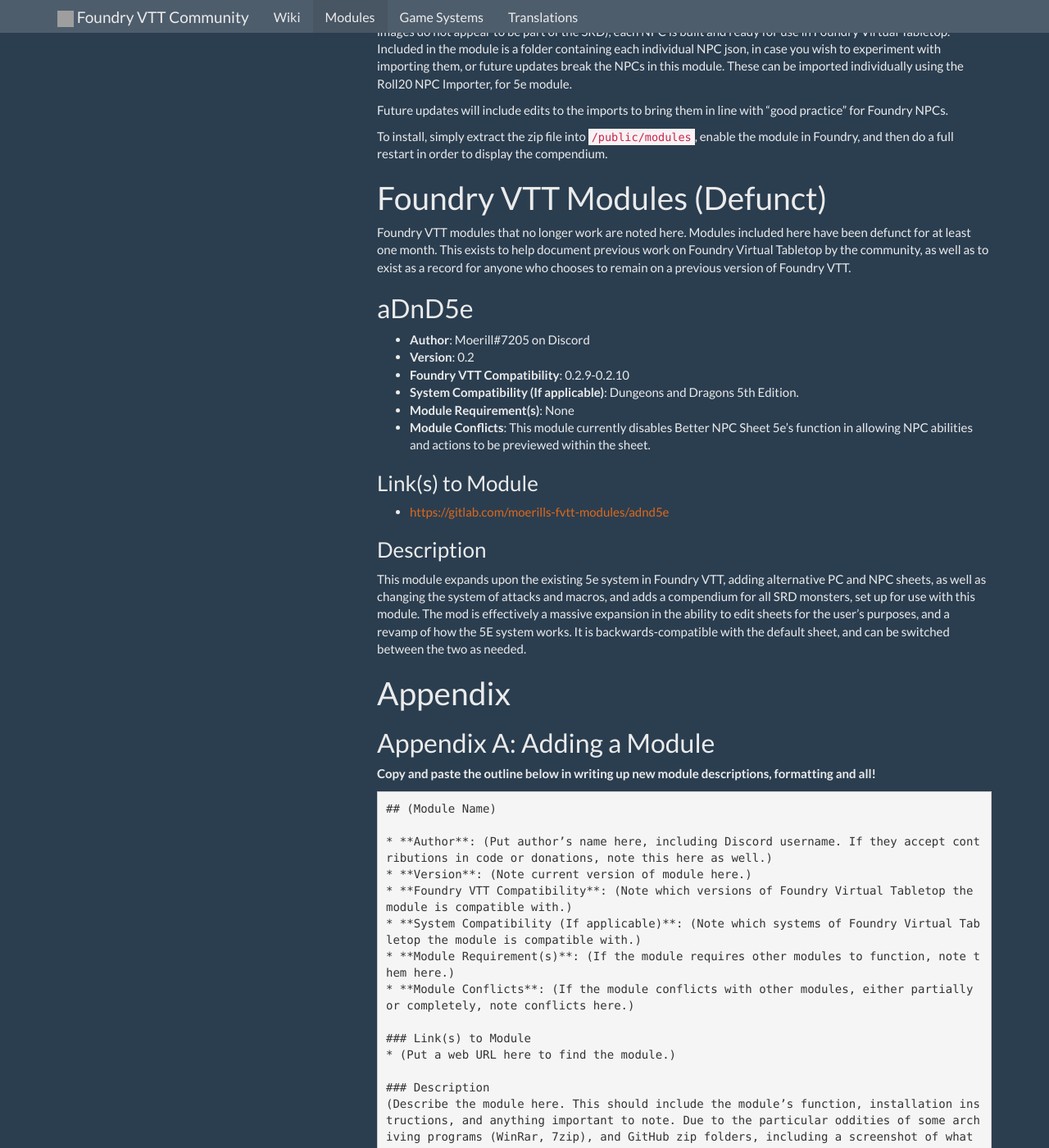
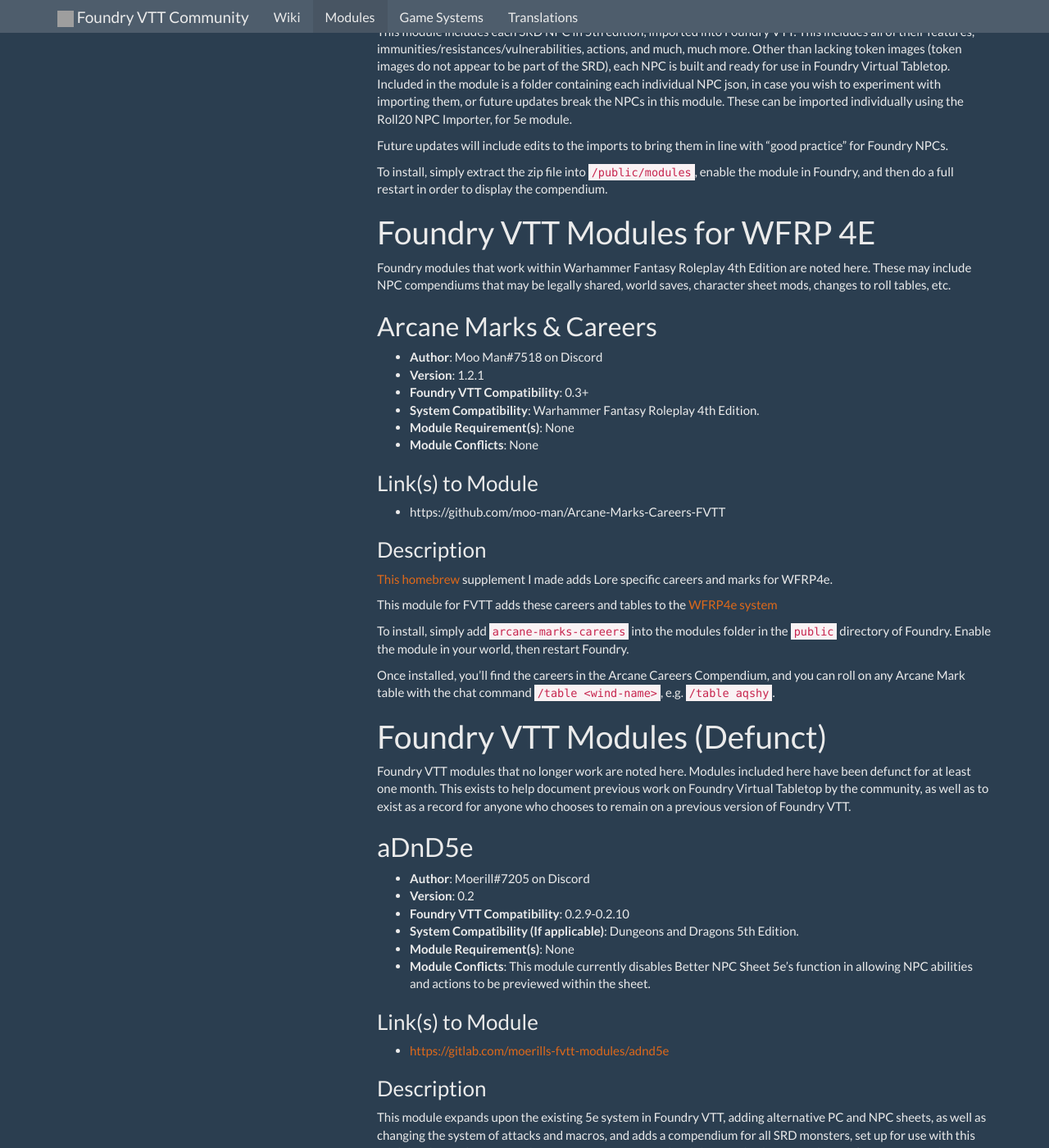
Before and after one commit to foundry-vtt-community/foundry-vtt-community.github.io, a Jekyll site: the page built from _docs/Community-Modules.md, in a window 1280 px wide and 1400 px high, scrolled down 15187 px. Shown: the whole window at 82% size. Built offline with Jekyll 4.4.1, drawn with Linux system fonts in a browser that asks for light colours; nearby versions of some CDN libraries; some of the changed text lies outside the part shown; grey boxes are pictures that could not be loaded.

Commit message:
Update Wiki Content (Automatic)

```diff
--- a/_docs/Community-Modules.md
+++ b/_docs/Community-Modules.md
@@ -38,6 +38,8 @@
       * [Roll20 NPC Importer, for 5e](#roll20-npc-importer-for-5e)
       * [Spell Browser](#spell-browser)
       * [SRD Bestiary Module](#srd-bestiary-module)
+   * [Foundry VTT Modules for WFRP 4E](#foundry-vtt-modules-for-wfrp-4e)
+      * [Arcane Marks &amp; Careers](#arcane-marks--careers)
    * [Foundry VTT Modules (Defunct)](#foundry-vtt-modules-defunct)
       * [aDnD5e](#adnd5e)
    * [Appendix](#appendix)
@@ -594,6 +596,31 @@
 
 To install, simply extract the zip file into `/public/modules`, enable the module in Foundry, and then do a full restart in order to display the compendium.
 
+# Foundry VTT Modules for WFRP 4E
+
+Foundry modules that work within Warhammer Fantasy Roleplay 4th Edition are noted here. These may include NPC compendiums that may be legally shared, world saves, character sheet mods, changes to roll tables, etc.
+
+## Arcane Marks & Careers
+
+* **Author**: Moo Man#7518 on Discord
+* **Version**: 1.2.1
+* **Foundry VTT Compatibility**: 0.3+
+* **System Compatibility**: Warhammer Fantasy Roleplay 4th Edition.
+* **Module Requirement(s)**: None
+* **Module Conflicts**: None
+
+### Link(s) to Module
+* https://github.com/moo-man/Arcane-Marks-Careers-FVTT
+
+### Description
+[This homebrew](https://drive.google.com/file/d/1uTy2r0EDMdcISFqqyxeIOSadtzz-OTAg/view) supplement I made adds Lore specific careers and marks for WFRP4e.
+
+This module for FVTT adds these careers and tables to the [WFRP4e system](https://github.com/CatoThe1stElder/WFRP-4th-Edition-FoundryVTT/tree/stable)
+
+To install, simply add `arcane-marks-careers` into the modules folder in the `public` directory of Foundry. Enable the module in your world, then restart Foundry.
+
+Once installed, you'll find the careers in the Arcane Careers Compendium, and you can roll on any Arcane Mark table with the chat command `/table <wind-name>`, e.g. `/table aqshy`.
+
 # Foundry VTT Modules (Defunct)
 
 Foundry VTT modules that no longer work are noted here. Modules included here have been defunct for at least one month. This exists to help document previous work on Foundry Virtual Tabletop by the community, as well as to exist as a record for anyone who chooses to remain on a previous version of Foundry VTT.
```
Also changed, not shown: _docs/Community-Game-Systems.md (+1 -1 lines), _docs/Sounds.md (+3 -1 lines).
